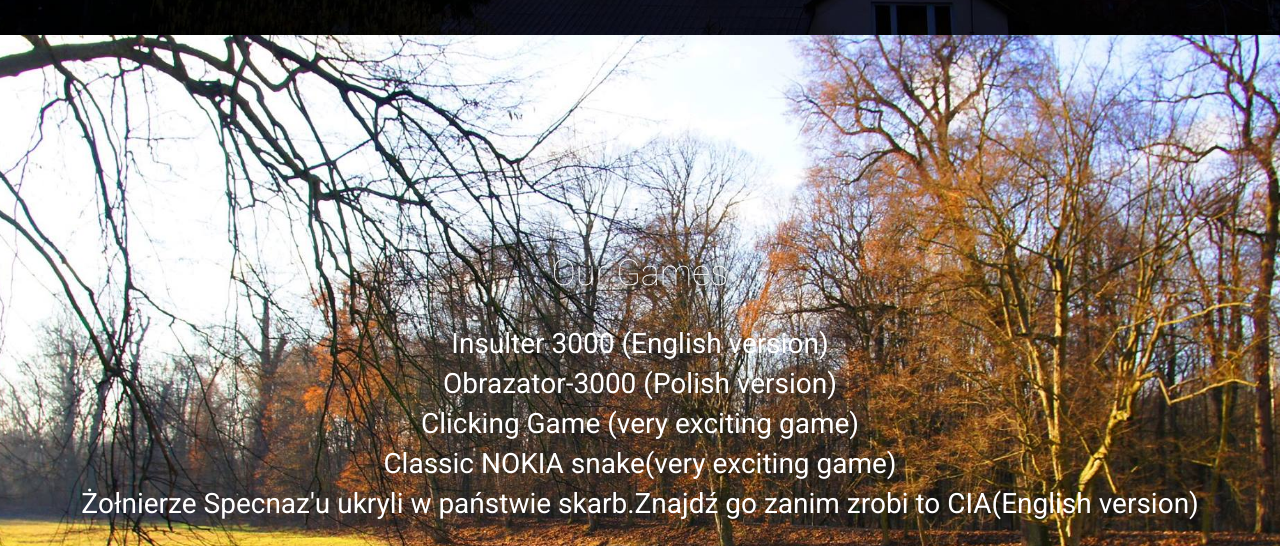
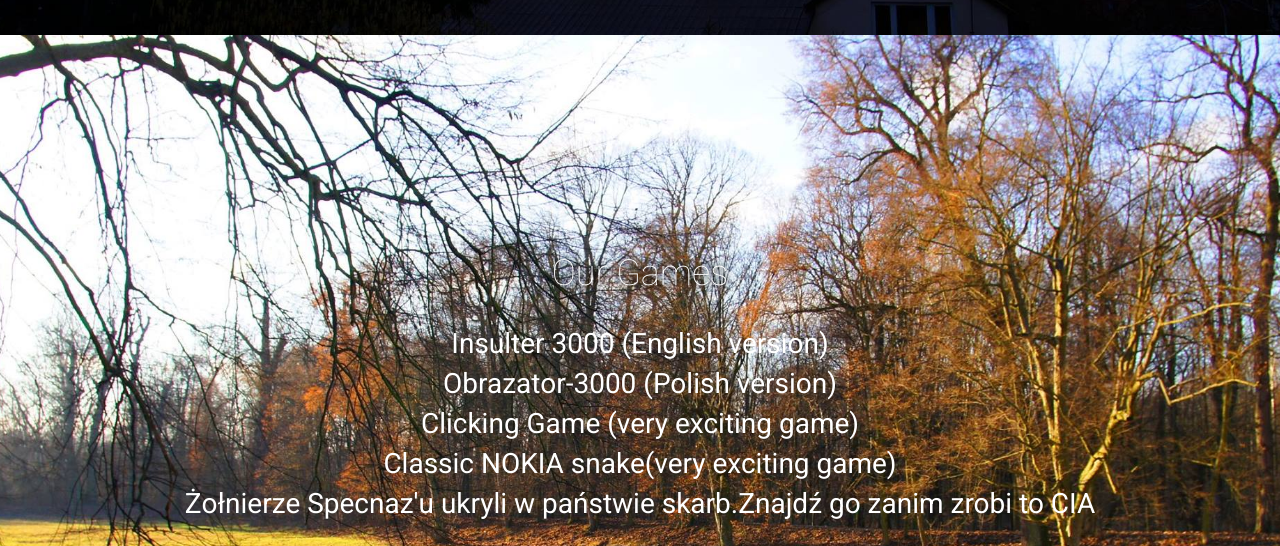
Before and after one commit to LenScript/lenscript.github.io, a plain HTML site: page index.html in a window 1280 px wide. Shown: the part 1565-2111 px from the top of the page. Drawn offline with nearby package versions, Linux system fonts and the light colour scheme.

Commit message:
Update index.html

```diff
--- a/index.html
+++ b/index.html
@@ -277,7 +277,7 @@ h3 {
   </div>
    <div>
     <a target="_blank" href="https://dodoscripter.github.io/Znajd-Skarb/">
-     Żołnierze Specnaz'u ukryli w państwie skarb.Znajdź go zanim zrobi to CIA(English version)
+     Żołnierze Specnaz'u ukryli w państwie skarb.Znajdź go zanim zrobi to CIA
     </a>
   </div>
   <div class="ghlink">
```
